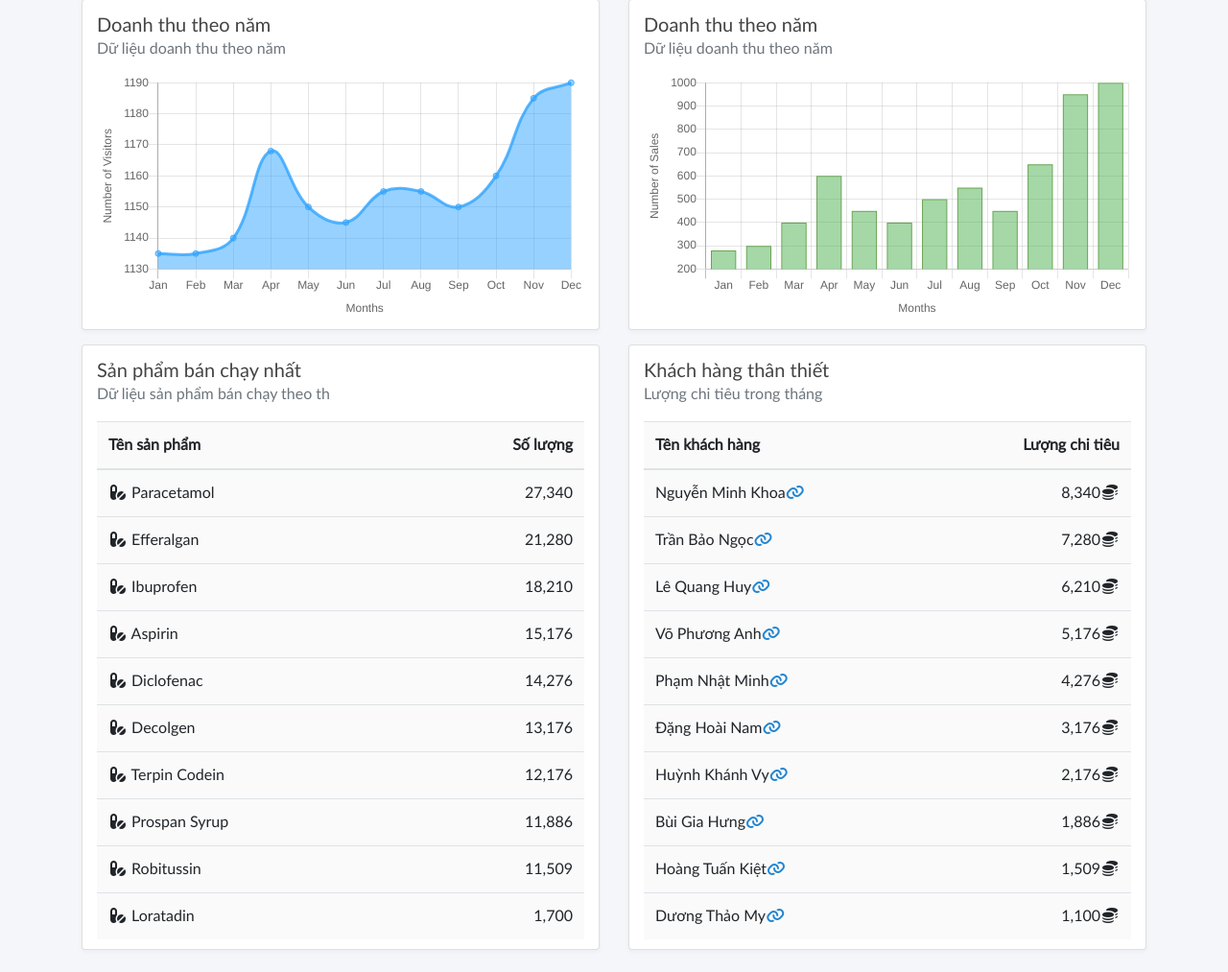
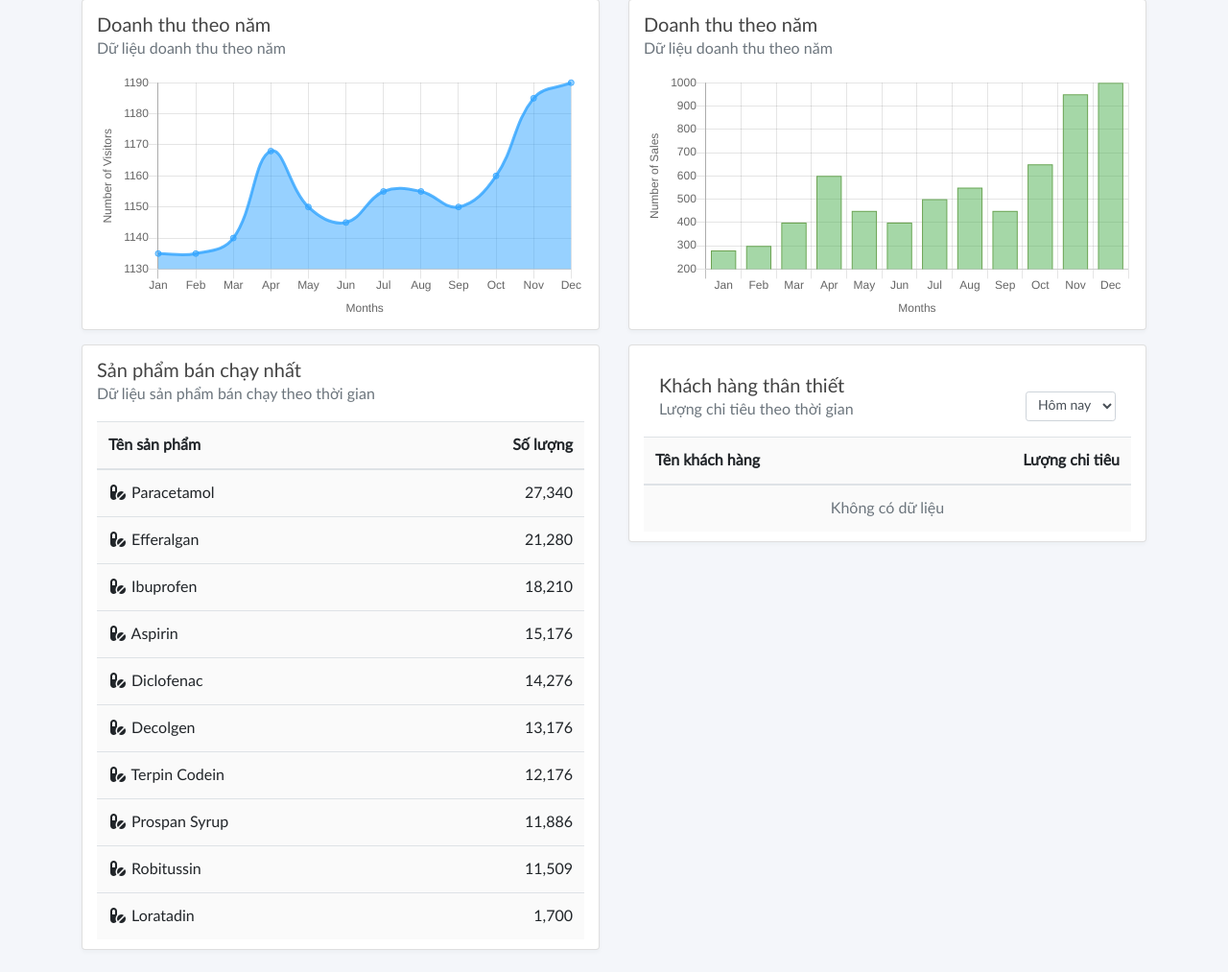
Before and after one commit to khoamai291299/NHAPMON_CNPM_NHOM-1_XD_HETHONG_QUANLY_NHATHUOC, a Django app: template myapp/templates/admin/index.html in a window 1280 px wide. Shown: the part 336-1349 px from the top of the page at 96% size. Run offline with Django 5.2, Linux system fonts and the light colour scheme; the template is opened without the code that fills it, so the values that code supplies are empty; some libraries are stand-ins or nearby versions.

Commit message:
thống kê khách hàng thân thiết theo lượng chi tiêu thời gian

```diff
--- a/myapp/templates/admin/index.html
+++ b/myapp/templates/admin/index.html
@@ -230,7 +230,7 @@
                                 <div class="content">
                                     <div class="head">
                                         <h5 class="mb-0">Sản phẩm bán chạy nhất </h5>
-                                        <p class="text-muted">Dữ liệu sản phẩm bán chạy theo th</p>
+                                        <p class="text-muted">Dữ liệu sản phẩm bán chạy theo thời gian</p>
                                     </div>
                                     <div class="canvas-wrapper">
                                         <table class="table no-margin bg-lighter-grey">
@@ -290,9 +290,19 @@
                         <div class="col-md-6">
                             <div class="card">
                                 <div class="content">
-                                    <div class="head">
+                               <div class="head d-flex justify-content-between align-items-center mt-3">
+                                        <div class="ml-3">
                                             <h5 class="mb-0">Khách hàng thân thiết</h5>
-                                        <p class="text-muted">Lượng chi tiêu trong tháng</p>
+                                            <p class="text-muted">Lượng chi tiêu theo thời gian</p>
+                                        </div>
+                                            <form method="get" class="mr-3">
+                                                <select name="range" class="form-control form-control-sm" onchange="this.form.submit()">
+                                                    <option value="day" {% if range_type == "day" %}selected{% endif %}>Hôm nay</option>
+                                                    <option value="week" {% if range_type == "week" %}selected{% endif %}>Tuần</option>
+                                                    <option value="month" {% if range_type == "month" %}selected{% endif %}>Tháng</option>
+                                                    <option value="year" {% if range_type == "year" %}selected{% endif %}>Năm</option>
+                                                </select>
+                                            </form>
                                         </div>
                                         <div class="canvas-wrapper">
                                         <table class="table no-margin bg-lighter-grey">
@@ -303,48 +313,27 @@
                                                 </tr>
                                             </thead>
                                         <tbody>
+                                        {% if top_customers %}
+                                            {% for c in top_customers %}
                                             <tr>
-                                                    <td>Nguyễn Minh Khoa<i class="fas fa-link blue"></i></a></td>
-                                                    <td class="text-right">8,340<i class="fa-solid fa-coins"></i></td>
+                                                <td>
+                                                    {{ forloop.counter }}. {{ c.cid__name }}
+                                                    <i class="fas fa-link blue"></i>
+                                                </td>
+                                                <td class="text-right">
+                                                    {{ c.total_spent|intcomma }}
+                                                    <i class="fa-solid fa-coins"></i>
+                                                </td>
                                             </tr>
+                                            {% endfor %}
+                                        {% else %}
                                             <tr>
-                                                    <td>Trần Bảo Ngọc<i class="fas fa-link blue"></i></a></td>
-                                                    <td class="text-right">7,280<i class="fa-solid fa-coins"></i></td>
+                                                <td colspan="2" class="text-center text-muted">
+                                                    Không có dữ liệu
+                                                </td>
                                             </tr>
-                                                <tr>
-                                                    <td>Lê Quang Huy<i class="fas fa-link blue"></i></a></td>
-                                                    <td class="text-right">6,210<i class="fa-solid fa-coins"></i></td>
-                                                </tr>
-                                                <tr>
-                                                    <td>Võ Phương Anh<i class="fas fa-link blue"></i></a></td>
-                                                    <td class="text-right">5,176<i class="fa-solid fa-coins"></i></td>
-                                                </tr>
-                                                <tr>
-                                                    <td>Phạm Nhật Minh<i class="fas fa-link blue"></i></a></td>
-                                                    <td class="text-right">4,276<i class="fa-solid fa-coins"></i></td>
-                                                </tr>
-                                                <tr>
-                                                    <td>Đặng Hoài Nam<i class="fas fa-link blue"></i></a></td>
-                                                    <td class="text-right">3,176<i class="fa-solid fa-coins"></i></td>
-                                                </tr>
-                                                <tr>
-                                                    <td>Huỳnh Khánh Vy<i class="fas fa-link blue"></i></a></td>
-                                                    <td class="text-right">2,176<i class="fa-solid fa-coins"></i></td>
-                                                </tr>
-                                                <tr>
-                                                    <td>Bùi Gia Hưng<i class="fas fa-link blue"></i></a></td>
-                                                    <td class="text-right">1,886<i class="fa-solid fa-coins"></i></td>
-                                                </tr>
-                                                <tr>
-                                                    <td>Hoàng Tuấn Kiệt<i class="fas fa-link blue"></i></a></td>
-                                                    <td class="text-right">1,509<i class="fa-solid fa-coins"></i></td>
-                                                </tr>
-                                                <tr>
-                                                    <td>Dương Thảo My<i class="fas fa-link blue"></i></a></td>
-                                                    <td class="text-right">1,100<i class="fa-solid fa-coins"></i></td>
-                                                </tr>
+                                        {% endif %}
                                         </tbody>
-                                        </table>
                                     </div>
                                 </div>
                             </div>
```
Also changed, not shown: myapp/views/admin_view.py (+24 -20 lines). Lines whose indentation alone changed are shown as unchanged.
